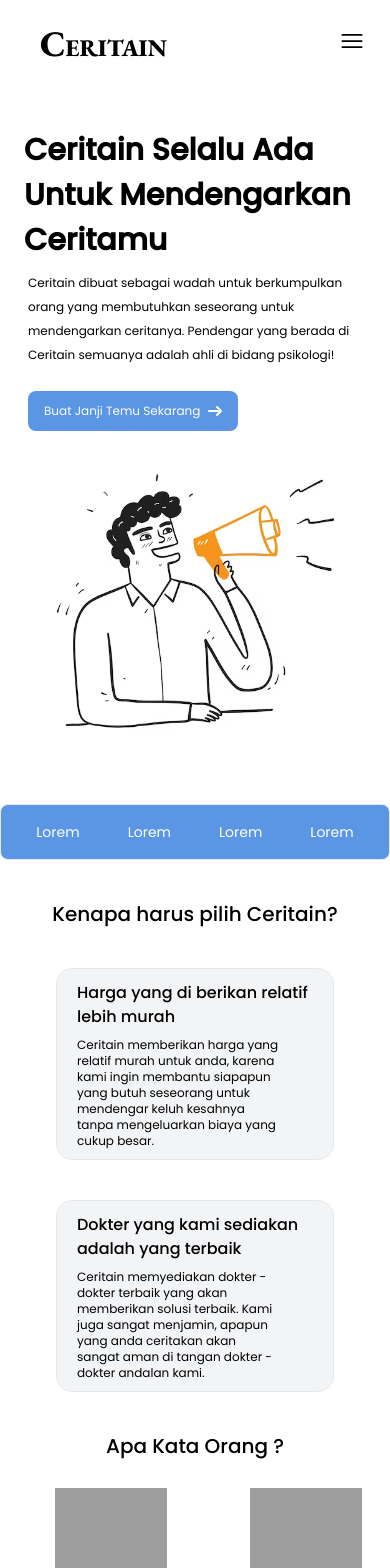
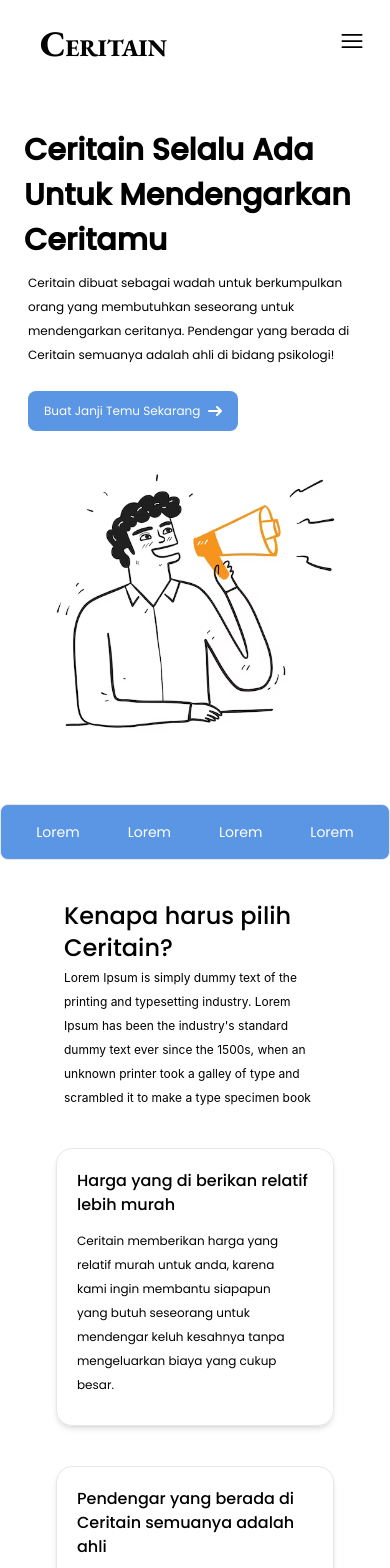
Before and after one commit to AhmadAzkia/ceritain, a React (Create React App) app: page / in a window 390 px wide. Shown: the top 1568 px of the page. Built offline with nearby package versions, Linux system fonts and the light colour scheme; grey boxes are pictures that could not be loaded; a web font is replaced by a local one.

Commit message:
Merubah halaman about us dan menambahkan Datas

```diff
--- a/src/components/home/AboutUs.js
+++ b/src/components/home/AboutUs.js
@@ -1,25 +1,23 @@
 import React, { useState } from "react";
 import '../../App.css';
 import '../../css/font.css';
-import { useNavigate } from "react-router-dom";
+import aboutUsText from "../../datas/data";
 
 function AboutUs() {
   return (
     <div>
-      <div className="text-center mt-10 font-medium text-xl fontLoginn md:text-3xl">
-        <h1>Kenapa harus pilih Ceritain?</h1>
+      <div className="px-16 mt-10">
+        <h1 className="font-medium text-2xl fontLoginn md:text-3xl">{aboutUsText.title}</h1>
+        <small className="text-xs">{aboutUsText.description}</small>
       </div>
 
-      <div className="px-14 md:flex md:px-32 md:mb-20">
-        <div className="border rounded-2xl bg-gray-100 mt-10 px-5 h-48 md:h-52 fontLoginn md:mr-36">
-          <h1 className="font-medium text-base mt-3 md:text-2xl md:ml-2">Harga yang di berikan relatif lebih murah</h1>
-          <p className="text-xs mt-2 mr-8 mb-3 md:text-sm md:mr-16 md:ml-2">Ceritain memberikan harga yang relatif murah untuk anda, karena kami ingin membantu siapapun yang butuh seseorang untuk mendengar keluh kesahnya tanpa mengeluarkan biaya yang cukup besar.</p>
-        </div>
-
-        <div className="border rounded-2xl bg-gray-100 mt-10 px-5 mb-3 h-48 md:h-52 fontLoginn">
-          <h1 className="font-medium text-base mt-3 md:text-2xl md:ml-2">Dokter yang kami sediakan adalah yang terbaik</h1>
-          <p className="text-xs mt-2 mr-8 mb-3 md:text-sm md:mr-16 md:ml-2">Ceritain memyediakan dokter - dokter terbaik yang akan memberikan solusi terbaik. Kami juga sangat menjamin, apapun yang anda ceritakan akan sangat aman di tangan dokter - dokter andalan kami.</p>
-        </div>
+      <div className="px-14 md:grid md:grid-cols-2 md:px-20 md:mb-20">
+        {aboutUsText.reasons.map((reason, index) => (
+          <div className="border rounded-2xl mt-10 px-5 shadow-md md:mr-16" key={index}>
+            <h1 className="fontLoginn font-medium text-base mt-5 md:text-2xl md:ml-2">{reason.title}</h1>
+            <p className="mt-3 mr-5 mb-7 text-xs/loose fontLoginn md:mr-16 md:ml-2">{reason.description}</p>
+          </div>
+        ))}
       </div>
     </div>
   );
--- a/src/components/home/Navbar.js
+++ b/src/components/home/Navbar.js
@@ -1,10 +1,30 @@
-import React, { useState } from "react";
+import React, { useState, useEffect } from "react";
 import '../../App.css';
 import '../../css/font.css';
 import { useNavigate } from "react-router-dom";
 
 function Header() {
   const [isOpen, setIsOpen] = useState(false)
+
+  const [isLoggedIn, setIsLoggedIn] = useState(false);
+
+  useEffect(() => {
+    // Cek apakah token ada di localStorage, jika ada, berarti session aktif
+    const token = localStorage.getItem('token');
+    setIsLoggedIn(!!token);
+  }, []);
+
+  const handleButtonClick = () => {
+    if (isLoggedIn) {
+      // Jika session aktif, arahkan ke halaman profil
+      navigate('/profile');
+      localStorage.removeItem("token")
+    } else {
+      // Jika belum login, arahkan ke halaman login
+      navigate('/login');
+    }
+  };
+
   let navigate = useNavigate()
   return (
 <div>
@@ -36,7 +56,7 @@ function Header() {
             <a href="" className="text-black block px-6 py-2 fontLoginn md:text-1xl md:px-16">Tentang Kami</a>
           </div>
           <div className="flex flex-col md:flex-row px-4 py-4">
-            <button className="bgWarna text-white rounded-xl w-36 md:h-9 md:w-32 fontLoginn text-lg hover:shadow-md mr-4" onClick={()=>navigate('/login')}>Login</button>
+            <button className={`bgWarna text-white rounded-xl w-36 md:h-9 md:w-32 fontLoginn text-lg hover:shadow-md mr-4`} onClick={handleButtonClick}>{isLoggedIn ? 'Logout' : 'Login'}</button>
           </div>
         </div>
       </div>
--- /dev/null
+++ b/src/datas/data.js
@@ -0,0 +1,29 @@
+// aboutUsText.js
+import hand from "../components/img/hand.png";
+
+const aboutUsText = {
+    title: "Kenapa harus pilih Ceritain?",
+    description: "Lorem Ipsum is simply dummy text of the printing and typesetting industry. Lorem Ipsum has been the industry's standard dummy text ever since the 1500s, when an unknown printer took a galley of type and scrambled it to make a type specimen book",
+    reasons: [
+      {
+        title: "Harga yang di berikan relatif lebih murah",
+        description: "Ceritain memberikan harga yang relatif murah untuk anda, karena kami ingin membantu siapapun yang butuh seseorang untuk mendengar keluh kesahnya tanpa mengeluarkan biaya yang cukup besar.",
+        image: `${hand}`
+      },
+      {
+        title: "Pendengar yang berada di Ceritain semuanya adalah ahli",
+        description: "Semua pendengar yang berada di ceritain adalah lulusan S1 Psikologi, dan mereka ahli di bidang tertentu seperti Percintaan, Keluarga"
+      },
+      {
+        title: "Pendengar yang berada di Ceritain semuanya adalah ahli",
+        description: "Semua pendengar yang berada di ceritain adalah lulusan S1 Psikologi, dan mereka ahli di bidang tertentu seperti Percintaan, Keluarga"
+      },
+      {
+        title: "Pendengar yang berada di Ceritain semuanya adalah ahli",
+        description: "Semua pendengar yang berada di ceritain adalah lulusan S1 Psikologi, dan mereka ahli di bidang tertentu seperti Percintaan, Keluarga"
+      },
+      // Add more reasons as needed
+    ],
+  };
+
+  export default aboutUsText;
```
Also changed, not shown: src/components/img/hand.png (added).
